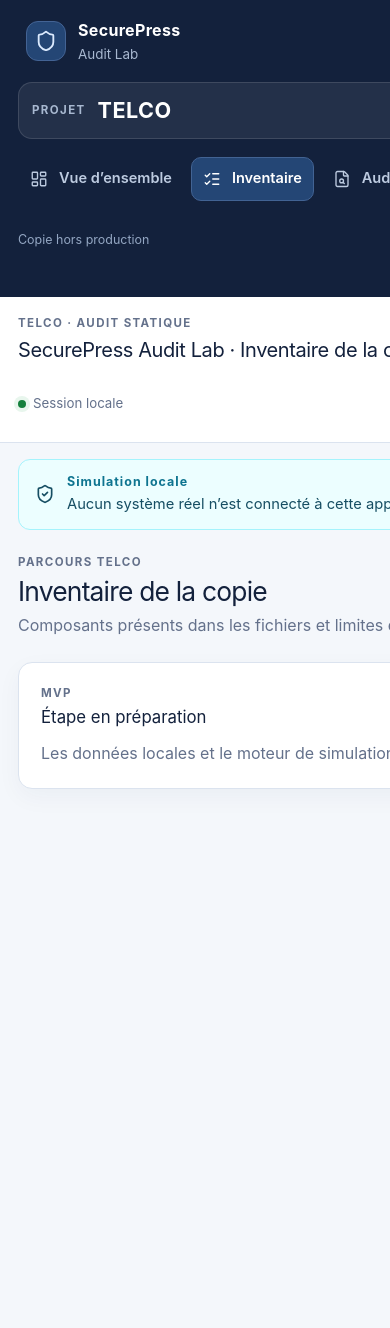
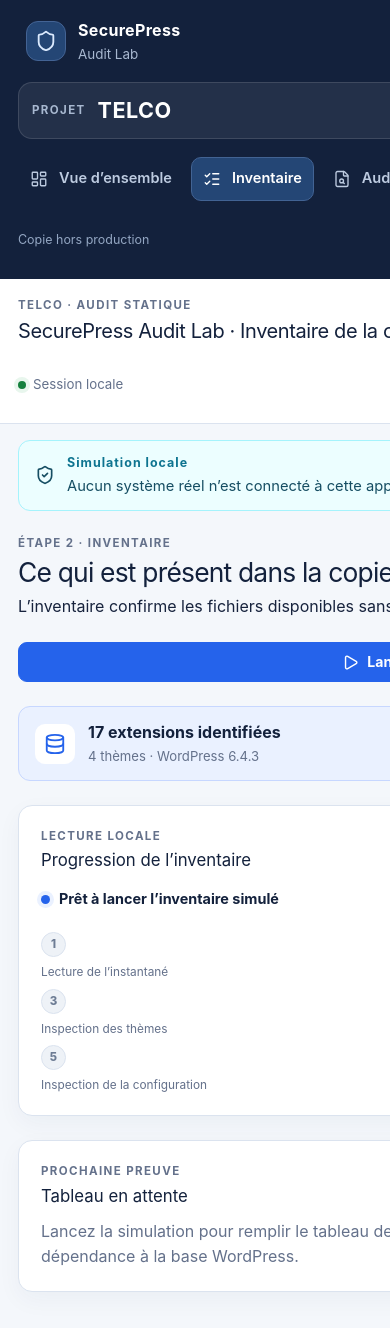
Before and after one commit to Hamdaoui-Ali/SecurePress, a React (Vite) app in the folder securepress-demo/: page /#/inventaire in a window 390 px wide. Shown: the top 1328 px of the page. Before the commit the page ends 844 px from the top, so only its background shows below. Built offline with nearby package versions, Linux system fonts and the light colour scheme.

Commit message:
feat: add simulated WordPress inventory

```diff
--- a/securepress-demo/src/app/routes.tsx
+++ b/securepress-demo/src/app/routes.tsx
@@ -2,6 +2,7 @@
 import { AppShell } from '../components/layout/AppShell'
 import { Card } from '../components/ui/Card'
 import { OverviewPage } from '../features/overview/OverviewPage'
+import { InventoryPage } from '../features/inventory/InventoryPage'
 
 export const workflowRoutes = [
   '/',
@@ -45,12 +46,7 @@
         />
         <Route
           path="/inventaire"
-          element={
-            <StagePlaceholder
-              title="Inventaire de la copie"
-              description="Composants présents dans les fichiers et limites d’activation."
-            />
-          }
+          element={<InventoryPage />}
         />
         <Route
           path="/audit"
--- /dev/null
+++ b/securepress-demo/src/features/inventory/ComponentTable.tsx
@@ -0,0 +1,55 @@
+import type { ComponentRecord } from '../../domain/models'
+
+const typeLabels: Record<ComponentRecord['type'], string> = {
+  core: 'Noyau',
+  theme: 'Thème',
+  plugin: 'Extension',
+}
+
+export function ComponentTable({ components }: { components: ComponentRecord[] }) {
+  return (
+    <div className="table-scroll">
+      <table className="component-table">
+        <caption className="sr-only">Composants présents dans les fichiers</caption>
+        <thead>
+          <tr>
+            <th scope="col">Composant</th>
+            <th scope="col">Type</th>
+            <th scope="col">Version</th>
+            <th scope="col">Présence</th>
+            <th scope="col">Activation</th>
+            <th scope="col">Note de source</th>
+          </tr>
+        </thead>
+        <tbody>
+          {components.map((component) => (
+            <tr key={component.id}>
+              <th scope="row">{component.name}</th>
+              <td>{typeLabels[component.type]}</td>
+              <td>{component.version ?? 'Non détaillée'}</td>
+              <td>
+                <span className="table-status table-status-confirmed">
+                  Présente dans les fichiers
+                </span>
+              </td>
+              <td>
+                <span
+                  className={
+                    component.activation === 'confirmed'
+                      ? 'table-status table-status-confirmed'
+                      : 'table-status table-status-unknown'
+                  }
+                >
+                  {component.activation === 'confirmed'
+                    ? 'Confirmée'
+                    : 'Inconnue'}
+                </span>
+              </td>
+              <td>{component.sourceNote}</td>
+            </tr>
+          ))}
+        </tbody>
+      </table>
+    </div>
+  )
+}
--- /dev/null
+++ b/securepress-demo/src/features/inventory/InventoryPage.tsx
@@ -0,0 +1,78 @@
+import { Database, Play, RefreshCcw } from 'lucide-react'
+import { useAssessment } from '../../app/AssessmentProvider'
+import { telcoScenario } from '../../data/scenario'
+import { Button } from '../../components/ui/Button'
+import { Card } from '../../components/ui/Card'
+import { ComponentTable } from './ComponentTable'
+import { InventoryProgress } from './InventoryProgress'
+
+export function InventoryPage() {
+  const { state, busy, progress, runInventory } = useAssessment()
+  const completed = state.inventoryCompleted
+
+  return (
+    <div className="page-stack">
+      <div className="page-heading page-heading-with-action">
+        <div>
+          <p className="eyebrow">ÉTAPE 2 · INVENTAIRE</p>
+          <h2>Ce qui est présent dans la copie</h2>
+          <p>
+            L’inventaire confirme les fichiers disponibles sans déduire leur
+            activation ni leur exploitabilité.
+          </p>
+        </div>
+        <Button
+          busy={busy}
+          onClick={() => void runInventory()}
+          data-guide-id="run-inventory"
+        >
+          {completed ? (
+            <RefreshCcw aria-hidden="true" size={17} />
+          ) : (
+            <Play aria-hidden="true" size={17} />
+          )}
+          {completed ? 'Relancer la simulation' : 'Lancer l’inventaire simulé'}
+        </Button>
+      </div>
+
+      <div className="inventory-summary">
+        <div className="inventory-summary-icon" aria-hidden="true">
+          <Database size={22} />
+        </div>
+        <div>
+          <strong>
+            {telcoScenario.inventory.pluginCount} extensions identifiées
+          </strong>
+          <span>
+            {telcoScenario.inventory.themeCount} thèmes · WordPress{' '}
+            {telcoScenario.project.wordpressVersion}
+          </span>
+        </div>
+      </div>
+
+      <Card title="Progression de l’inventaire" eyebrow="LECTURE LOCALE">
+        <InventoryProgress
+          completed={completed}
+          busy={busy}
+          progress={progress}
+        />
+      </Card>
+
+      {completed ? (
+        <Card title="Composants inventoriés" eyebrow="PRÉSENCE DANS LES FICHIERS">
+          <p className="inventory-truth">
+            Présent dans les fichiers ne signifie pas actif ou exploitable.
+          </p>
+          <ComponentTable components={telcoScenario.inventory.components} />
+        </Card>
+      ) : (
+        <Card title="Tableau en attente" eyebrow="PROCHAINE PREUVE">
+          <p className="muted-copy">
+            Lancez la simulation pour remplir le tableau des composants et
+            distinguer présence, activation et dépendance à la base WordPress.
+          </p>
+        </Card>
+      )}
+    </div>
+  )
+}
--- /dev/null
+++ b/securepress-demo/src/features/inventory/InventoryProgress.tsx
@@ -0,0 +1,53 @@
+import type { ProgressUpdate } from '../../services/simulation-engine'
+
+const steps = [
+  'Lecture de l’instantané',
+  'Détection du noyau',
+  'Inspection des thèmes',
+  'Inspection des extensions',
+  'Inspection de la configuration',
+  'Construction de l’inventaire',
+]
+
+interface InventoryProgressProps {
+  completed: boolean
+  busy: boolean
+  progress: ProgressUpdate | null
+}
+
+export function InventoryProgress({
+  completed,
+  busy,
+  progress,
+}: InventoryProgressProps) {
+  const liveMessage = busy
+    ? progress?.message ?? 'Préparation de l’inventaire simulé'
+    : completed
+      ? 'Inventaire terminé'
+      : 'Prêt à lancer l’inventaire simulé'
+
+  return (
+    <div className="inventory-progress">
+      <div className="inventory-progress-live" aria-live="polite">
+        <span className="progress-pulse" aria-hidden="true" />
+        <strong>{liveMessage}</strong>
+        {progress && busy ? <span>{progress.percent}%</span> : null}
+      </div>
+      <ol className="inventory-step-list">
+        {steps.map((step, index) => (
+          <li
+            key={step}
+            className={
+              completed || (!busy && progress && progress.percent >= (index + 1) * 15)
+                ? 'inventory-step inventory-step-done'
+                : 'inventory-step'
+            }
+          >
+            <span>{index + 1}</span>
+            {step}
+          </li>
+        ))}
+      </ol>
+    </div>
+  )
+}
--- a/securepress-demo/src/styles/app.css
+++ b/securepress-demo/src/styles/app.css
@@ -287,6 +287,13 @@
   font-size: clamp(1.65rem, 2.6vw, 2.3rem);
   line-height: 1.12;
   letter-spacing: -0.03em;
+}
+
+.page-heading-with-action {
+  display: flex;
+  align-items: flex-end;
+  justify-content: space-between;
+  gap: 24px;
 }
 
 .page-heading > p:last-child,
@@ -596,6 +603,178 @@
   color: var(--orange);
 }
 
+.inventory-summary {
+  display: flex;
+  align-items: center;
+  gap: 13px;
+  width: fit-content;
+  padding: 13px 16px;
+  color: var(--navy);
+  background: var(--blue-soft);
+  border: 1px solid #c7d7ff;
+  border-radius: 12px;
+}
+
+.inventory-summary-icon {
+  display: grid;
+  width: 40px;
+  height: 40px;
+  place-items: center;
+  color: var(--blue);
+  background: #ffffff;
+  border-radius: 10px;
+}
+
+.inventory-summary div:last-child {
+  display: grid;
+  gap: 3px;
+}
+
+.inventory-summary strong {
+  font-size: 1rem;
+}
+
+.inventory-summary span {
+  color: var(--muted);
+  font-size: 0.82rem;
+}
+
+.inventory-progress {
+  display: grid;
+  gap: 18px;
+}
+
+.inventory-progress-live {
+  display: flex;
+  align-items: center;
+  gap: 9px;
+  min-height: 30px;
+  color: var(--navy);
+  font-size: 0.9rem;
+}
+
+.inventory-progress-live > span:last-child {
+  margin-left: auto;
+  color: var(--blue);
+  font-size: 0.8rem;
+  font-weight: 800;
+}
+
+.progress-pulse {
+  width: 9px;
+  height: 9px;
+  background: var(--blue);
+  border-radius: 50%;
+  box-shadow: 0 0 0 4px var(--blue-soft);
+}
+
+.inventory-step-list {
+  display: grid;
+  grid-template-columns: repeat(6, minmax(0, 1fr));
+  gap: 8px;
+  margin: 0;
+  padding: 0;
+  list-style: none;
+}
+
+.inventory-step {
+  display: grid;
+  gap: 8px;
+  color: var(--muted);
+  font-size: 0.74rem;
+  line-height: 1.3;
+}
+
+.inventory-step > span {
+  display: grid;
+  width: 25px;
+  height: 25px;
+  place-items: center;
+  color: #6d7c94;
+  font-size: 0.72rem;
+  font-weight: 800;
+  background: #eef2f7;
+  border: 1px solid var(--line);
+  border-radius: 50%;
+}
+
+.inventory-step-done {
+  color: var(--green);
+}
+
+.inventory-step-done > span {
+  color: var(--green);
+  background: var(--green-soft);
+  border-color: #bbf7d0;
+}
+
+.inventory-truth {
+  margin: 0 0 18px;
+  padding: 12px 14px;
+  color: #075985;
+  font-size: 0.88rem;
+  font-weight: 700;
+  background: #f0f9ff;
+  border: 1px solid #bae6fd;
+  border-radius: 9px;
+}
+
+.table-scroll {
+  max-width: 100%;
+  overflow-x: auto;
+}
+
+.component-table {
+  width: 100%;
+  min-width: 860px;
+  border-collapse: collapse;
+  font-size: 0.82rem;
+}
+
+.component-table th,
+.component-table td {
+  padding: 12px 11px;
+  text-align: left;
+  vertical-align: top;
+  border-bottom: 1px solid #e8edf4;
+}
+
+.component-table thead th {
+  color: var(--muted);
+  font-size: 0.72rem;
+  font-weight: 800;
+  letter-spacing: 0.06em;
+  text-transform: uppercase;
+  background: #f8fafc;
+}
+
+.component-table tbody th {
+  color: var(--navy);
+  font-weight: 750;
+}
+
+.component-table tbody td {
+  color: #52617a;
+}
+
+.table-status {
+  display: inline-flex;
+  padding: 4px 7px;
+  font-size: 0.72rem;
+  font-weight: 750;
+  border-radius: 5px;
+}
+
+.table-status-confirmed {
+  color: var(--green);
+  background: var(--green-soft);
+}
+
+.table-status-unknown {
+  color: var(--purple);
+  background: var(--purple-soft);
+}
+
 .badge {
   display: inline-flex;
   align-items: center;
@@ -795,6 +974,23 @@
     grid-template-columns: 1fr;
     justify-items: start;
   }
+
+  .page-heading-with-action {
+    align-items: stretch;
+    flex-direction: column;
+  }
+
+  .page-heading-with-action .button {
+    width: 100%;
+  }
+
+  .inventory-summary {
+    width: 100%;
+  }
+
+  .inventory-step-list {
+    grid-template-columns: repeat(2, minmax(0, 1fr));
+  }
 }
 
 @media (prefers-reduced-motion: reduce) {
```
Also changed, not shown: 1 other file (tests, documents, lock files or other folders).
